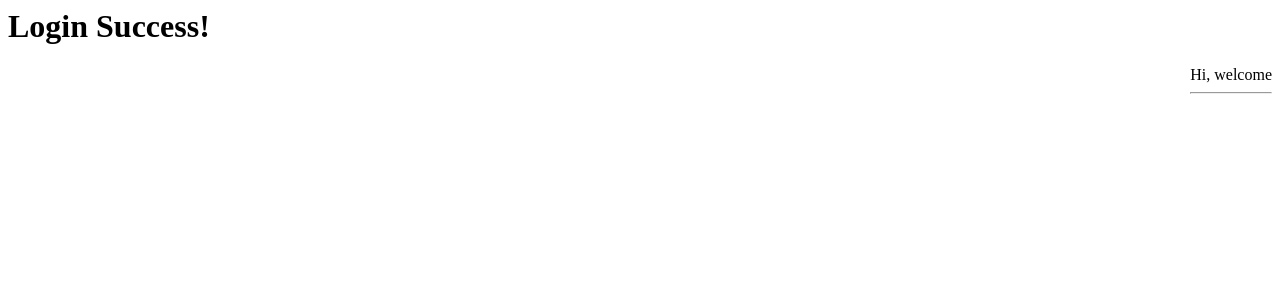
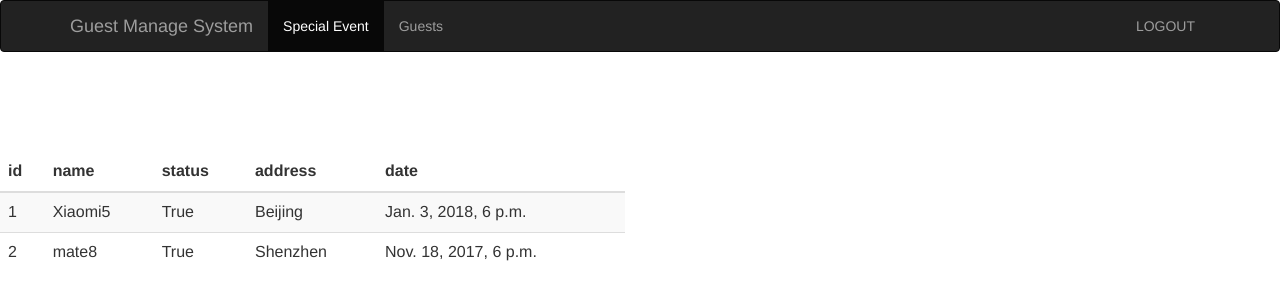
Before and after one commit to Leon555/kanban, a Django app: page /event_manage/ in a window 1280 px wide. Shown: the top 300 px of the page. Run offline with Django 3.2, Linux system fonts and the light colour scheme; a user stored in the database is signed in; data comes from the database, SQL or seed files in the repository; both versions use the stored data as it was after the commit; some libraries are stand-ins or nearby versions.

Commit message:
add bootstrap3 support; add a new guest manage page

```diff
--- a/guest/guest/settings.py
+++ b/guest/guest/settings.py
@@ -38,6 +38,7 @@ INSTALLED_APPS = [
     'django.contrib.messages',
     'django.contrib.staticfiles',
     'sign',
+    'bootstrap3',
 ]
 
 MIDDLEWARE = [
--- a/guest/sign/templates/event_manage.html
+++ b/guest/sign/templates/event_manage.html
@@ -1,11 +1,53 @@
 <html>
   <head>
-    <title>Event Manage Page</title>
+    {% load bootstrap3 %}
+    {% bootstrap_css %}
+    {% bootstrap_javascript %}
+    <title>Guest Manage</title>
   </head>
+
   <body>
-    <h1>Login Success!</h1>
-    <div style="float:right;">
-      <a>Hi, welcome {{user}}</a><hr/>
+    <!-- Navigation Bar -->
+    <nav class="navbar navbar-inverse navbar-fiexed-top">
+      <div class="container">
+        <div class="navbar-header">
+          <a class="navbar-brand" href="/event_manage/">Guest Manage System</a>
+        </div>
+        <div id="navbar" class="collapse navbar-collapse">
+          <ul class="nav navbar-nav">
+            <li class="active"><a href="#">Special Event</a></li>
+            <li><a href="/guest_manage/">Guests</a></li>
+          </ul>
+          <ul class="nav navbar-nav navbar-right">
+            <li><a href="#">{{user}}</a></li>
+            <li><a href="/logout/">LOGOUT</li>
+          </ul>
+        </div>
+      </div>
+    </nav>
+
+    <!-- Events list-->
+    <div class="row" style="padding-top: 80px;">
+      <div class="col-md-6">
+        <table class="table table-striped">
+          <thead>
+            <tr>
+              <th>id</th><th>name</th><th>status</th><th>address</th><th>date</th>
+            </tr>
+          </thead>
+          <tbody>
+            {% for event in events %}
+              <tr>
+                <td>{{ event.id }}</td>
+                <td>{{ event.name }}</td>
+                <td>{{ event.status }}</td>
+                <td>{{ event.address }}</td>
+                <td>{{ event.start_time }}</td>
+              </tr>
+            {% endfor %}
+          </tbody>
+        </table>
+      </div>
     </div>
   </body>
 </html>
--- a/guest/sign/views.py
+++ b/guest/sign/views.py
@@ -2,6 +2,7 @@ from django.shortcuts import render
 from django.http import HttpResponse,HttpResponseRedirect
 from django.contrib import auth
 from django.contrib.auth.decorators import login_required
+from sign.models import Event,Guest
 
 # Create your views here.
 def index(request):
@@ -22,5 +23,7 @@ def login_action(request):
 
 @login_required
 def event_manage(request):
+    event_list = Event.objects.all()
     username = request.session.get('user', '')
-    return render(request, "event_manage.html", {"user":username})
+    return render(request, "event_manage.html", {"user":username,
+                                                 "events":event_list})
```
Also changed, not shown: guest/db.sqlite3.
